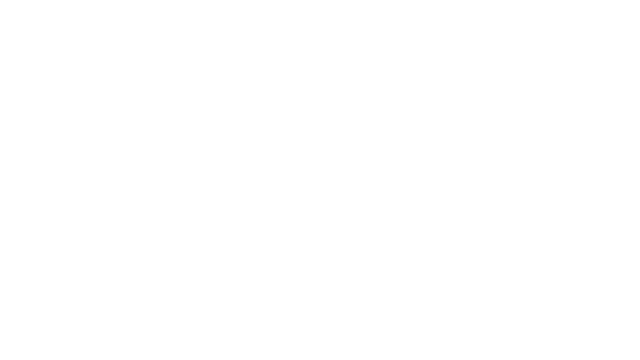
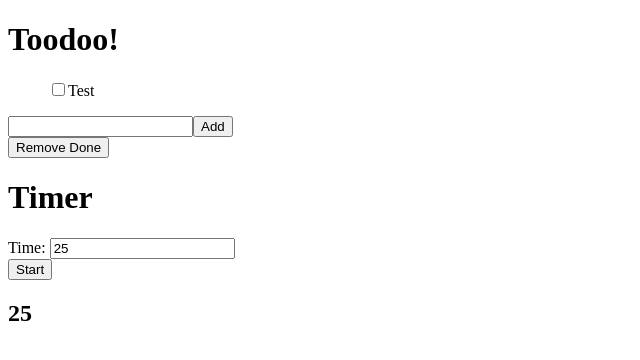
Before and after one commit to Wikrom-Th/Toodoo, a Vue app: page / in a window 1280 px wide. Shown: the top 360 px of the page, without its empty margins (0-640 px from the left). Built offline with nearby package versions, Linux system fonts and the light colour scheme.

Commit message:
made timer

```diff
--- a/src/App.vue
+++ b/src/App.vue
@@ -4,5 +4,6 @@
 </script>
 
 <template>
-  <!-- <Todos /> -->
+  <Todos />
+  <Timer />
 </template>
--- a/src/components/Timer.vue
+++ b/src/components/Timer.vue
@@ -1,9 +1,62 @@
-<script lang="ts setup">
+<script lang="ts" setup>
 import { ref } from 'vue'
 
-let timer = 25
+var intervalID: number | undefined
+const timer = ref(25)
+
+const running = ref(false)
+const invalidTime = ref(false)
+
+function onInput(e) {
+  if(running.value) {
+  return
+  }
+
+  if(isNaN(e.target.value)) {
+  invalidTime.value = true
+  return
+  }
+
+  invalidTime.value = false
+  timer.value = e.target.value
+  e.target.value = ""
+}
+
+function countdown() {
+  if(timer.value > 0) {
+    running.value = true
+  }
+  else {
+    running.value = false
+  }
+
+  if(!running.value) {
+    clearInterval(intervalID)
+    return
+  }
+
+  timer.value -= 1
+}
+
+function startTimer() {
+  intervalID = setInterval(countdown, 1000)
+}
 </script>
 
 <template>
+  <div>
+    <h1>Timer</h1>
+    Time:
+    <input :value="timer" @input="onInput">
+  </div>
+  <div>
+    <button @click="startTimer">Start</button>
+  </div>
+  <h2 :class="{ error: invalidTime } ">{{ invalidTime ? 'Warning: time must be a number' : timer }}</h2>
+</template>
 
-</template>
+<style>
+.error {
+    color: red;
+}
+</style>
```
